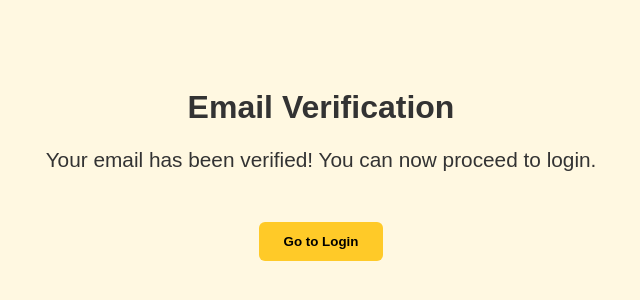
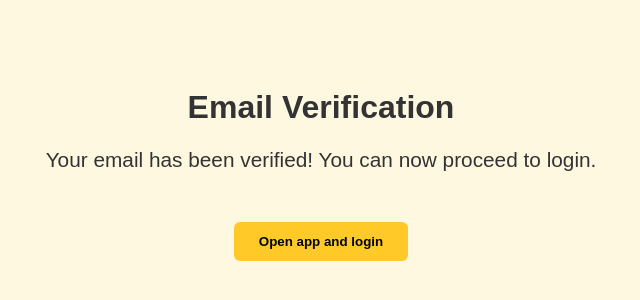
Before and after one commit to MD-DILDAR-MANDAL/confirm, a plain HTML site: page index.html in a window 1280 px wide. Shown: the whole page, without its empty margins (319-959 px from the left). Drawn offline with Linux system fonts and the light colour scheme.

Commit message:
Update index.html

```diff
--- a/index.html
+++ b/index.html
@@ -36,7 +36,7 @@
 
   <div id="message" class="message">Processing...</div>
 
-  <button class="button" id="homeBtn" style="display:none;">Go to Login</button>
+  <button class="button" id="homeBtn" style="display:none;">Open app and login</button>
 
   <script>
     // Helper to get query parameters from URL
@@ -70,10 +70,6 @@
       messageEl.textContent = "Your email has been verified! You can now proceed to login.";
       homeBtn.style.display = 'inline-block';
     }
-
-    homeBtn.onclick = () => {
-      window.location.href = '/login';  // change this path to your login page URL
-    };
   </script>
 </body>
 </html>
```
